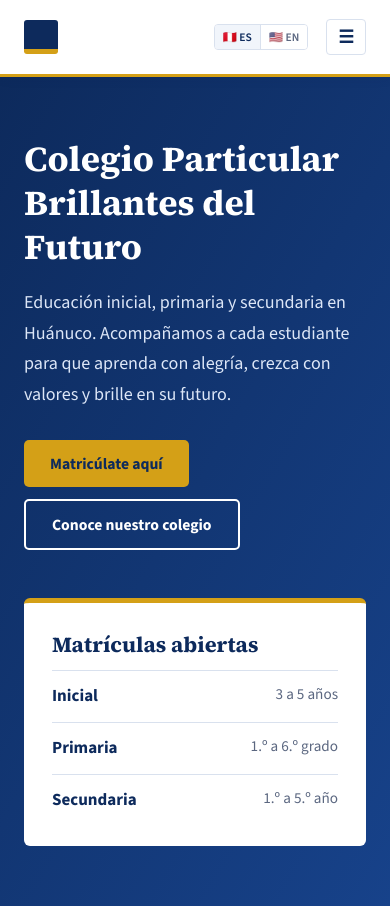
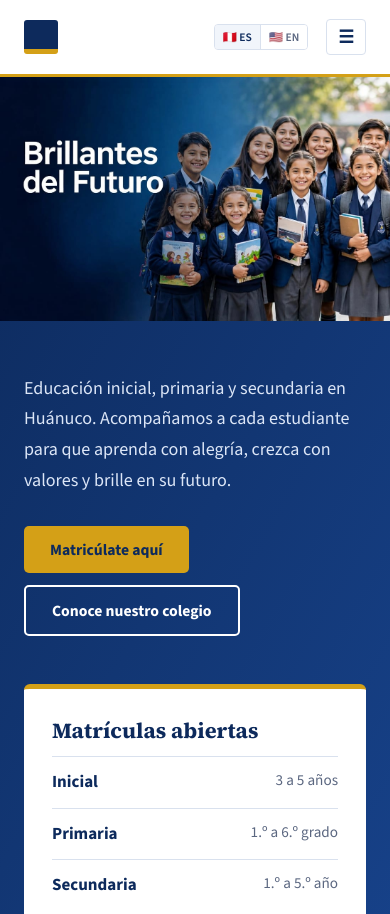
Before and after one commit to dianasernageronimo955-wq/Proyecto-Diana-Octubre, a plain HTML site: page index.html in a window 390 px wide. Shown: the top 914 px of the page. Drawn offline with nearby package versions, Linux system fonts and the light colour scheme.

Commit message:
Portada: imagen de estudiantes en el inicio

```diff
--- a/index.html
+++ b/index.html
@@ -48,7 +48,10 @@ nav a:hover,nav a.activo{color:var(--azul);border-bottom-color:var(--oro)}
 
 /* Inicio */
 #inicio{padding:0;background:linear-gradient(120deg,var(--marino) 0%,#17428a 100%);color:#fff}
-.hero{display:grid;grid-template-columns:1.25fr .75fr;gap:48px;align-items:center;padding:96px 24px}
+.portada{line-height:0;background:var(--marino)}
+.portada img{display:block;width:100%;height:auto}
+.hero{display:grid;grid-template-columns:1.25fr .75fr;gap:48px;align-items:center;padding:64px 24px 88px}
+.solo-lectores{position:absolute;width:1px;height:1px;margin:-1px;padding:0;overflow:hidden;clip:rect(0 0 0 0);white-space:nowrap;border:0}
 .hero h1{color:#fff;font-size:clamp(2.2rem,5vw,3.5rem);margin-bottom:18px}
 .hero p{max-width:52ch;font-size:1.13rem;margin-bottom:30px;color:#dce6f7}
 .botones{display:flex;flex-wrap:wrap;gap:12px}
@@ -124,7 +127,8 @@ footer{background:var(--marino);color:#dce6f7;text-align:center;padding:30px 20p
   nav ul{flex-direction:column}
   nav a{border-bottom:1px solid var(--linea)}
   .hero,.contacto{grid-template-columns:1fr}
-  .hero{padding:60px 24px}
+  .hero{padding:52px 24px 60px}
+  .portada img{aspect-ratio:16/10;height:auto;object-fit:cover;object-position:left center}
   section{padding:60px 0}
   .marca span{display:none}
 }
@@ -156,9 +160,12 @@ footer{background:var(--marino);color:#dce6f7;text-align:center;padding:30px 20p
 
 <main>
 <section id="inicio">
+  <div class="portada">
+    <img src="fotos/portada.jpg" alt="Estudiantes del Colegio Particular Brillantes del Futuro" width="1600" height="685">
+  </div>
   <div class="wrap hero">
     <div>
-      <h1>Colegio Particular Brillantes del Futuro</h1>
+      <h1 class="solo-lectores">Colegio Particular Brillantes del Futuro</h1>
       <p data-i="h1">Educación inicial, primaria y secundaria en Huánuco. Acompañamos a cada estudiante para que aprenda con alegría, crezca con valores y brille en su futuro.</p>
       <div class="botones">
         <a class="btn btn-sol" href="#contacto" data-i="h2">Matricúlate aquí</a>
```
Also changed, not shown: fotos/portada.jpg (added).
